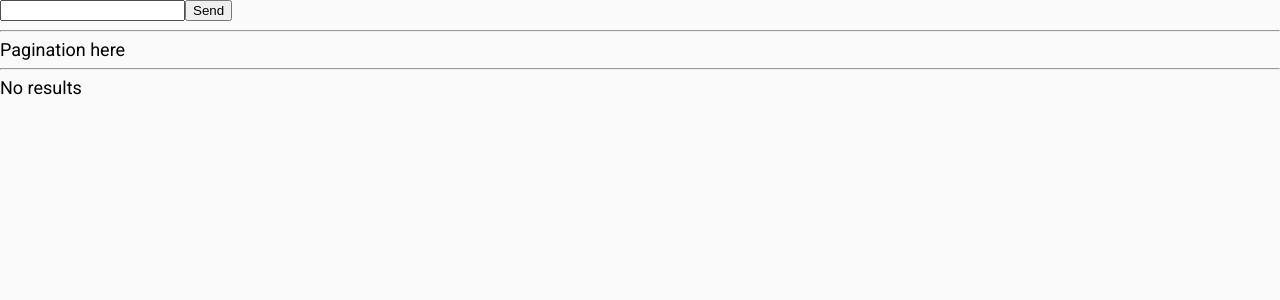
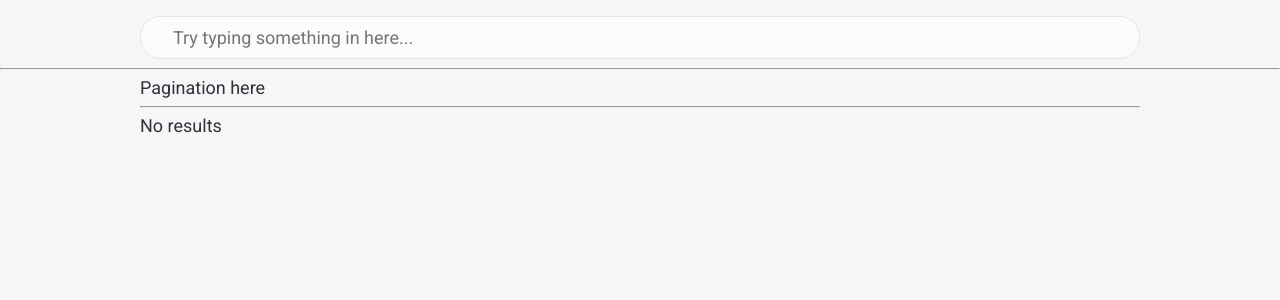
Before and after one commit to DenysIvko/search-github-repos-demo, a React (Create React App) app: page / in a window 1280 px wide. Shown: the top 300 px of the page. Built offline with nearby package versions, Linux system fonts and the light colour scheme.

Commit message:
implement AutosuggestInput component

```diff
--- a/package.json
+++ b/package.json
@@ -4,10 +4,12 @@
   "private": true,
   "dependencies": {
     "axios": "^0.19.2",
+    "classnames": "^2.2.6",
     "node-sass": "^4.13.1",
     "prop-types": "^15.7.2",
     "react": "^16.12.0",
     "react-dom": "^16.12.0",
+    "react-outside-click-handler": "^1.3.0",
     "react-paginate": "^6.3.2",
     "react-redux": "^7.2.0",
     "react-scripts": "3.4.0",
--- /dev/null
+++ b/src/components/AutosuggestInput/AutosuggestInput.js
@@ -0,0 +1,59 @@
+import React, { useState, memo } from 'react';
+import OutsideClickHandler from 'react-outside-click-handler';
+import PropTypes from 'prop-types';
+import cx from 'classnames';
+
+import './AutosuggestInput.scss';
+
+const AutosuggestInput = ({ value, placeholder, onChange, suggestions }) => {
+  const [isFocused, setIsFocused] = useState(false);
+  const shouldOpenSuggestions = isFocused && Boolean(suggestions.length);
+  return (
+    <div className="container-xs AutosuggestInput__container">
+      <OutsideClickHandler onOutsideClick={() => setIsFocused(false)}>
+        <input
+          className={cx('AutosuggestInput__input', { 'AutosuggestInput__input--focus': shouldOpenSuggestions })}
+          name="search"
+          type="text"
+          autoComplete="off"
+          value={value}
+          placeholder={placeholder}
+          onChange={(event) => {
+            setIsFocused(true);
+            onChange(event.target.value);
+          }}
+        />
+        {shouldOpenSuggestions && (
+          <ul className="AutosuggestInput__suggestions-list">
+            {suggestions.map((suggestion) => (
+              <li className="AutosuggestInput__suggestion" key={suggestion}>
+                <button
+                  onClick={() => {
+                    setIsFocused(false);
+                    onChange(suggestion);
+                  }}
+                >
+                  {suggestion}
+                </button>
+              </li>
+            ))}
+          </ul>
+        )}
+      </OutsideClickHandler>
+    </div>
+  );
+};
+
+AutosuggestInput.propTypes = {
+  suggestions: PropTypes.arrayOf(PropTypes.string),
+  value: PropTypes.string.isRequired,
+  onChange: PropTypes.func.isRequired,
+  placeholder: PropTypes.string
+};
+
+AutosuggestInput.defaultProps = {
+  suggestions: [],
+  placeholder: 'Try typing something in here...'
+};
+
+export default memo(AutosuggestInput);
--- /dev/null
+++ b/src/components/AutosuggestInput/AutosuggestInput.scss
@@ -0,0 +1,67 @@
+@import 'styles/colors';
+
+// colors
+$bg-color: $gray-100;
+$separator-color: $gray-400;
+$border-color: $gray-300;
+$shadow-color: $gray-400;
+$bg-focused-color: $gray-400;
+
+$border-radius: 20px;
+
+.AutosuggestInput__container {
+  position: relative;
+}
+
+.AutosuggestInput__input {
+  width: 100%;
+  padding: 10px 32px;
+  border: 1px solid $border-color;
+  border-radius: $border-radius;
+  outline: none;
+  background-color: $bg-color;
+}
+
+.AutosuggestInput__input--focus {
+  border-bottom-left-radius: 0;
+  border-bottom-right-radius: 0;
+  box-shadow: 0 1px 6px 0 $shadow-color;
+  border-color: transparent;
+}
+
+.AutosuggestInput__suggestions-list {
+  width: 100%;
+  position: absolute;
+  border: 0;
+  padding: 10px 0 16px 0;
+  background-color: $gray-100;
+  border-radius: 0 0 $border-radius $border-radius;
+  box-shadow: 0 4px 6px 0 $shadow-color;
+
+  &:before {
+    content: '';
+    display: block;
+    position: relative;
+    top: -10px;
+    width: 90%;
+    margin: 0 auto;
+    height: 1px;
+    background: $separator-color;
+  }
+}
+
+.AutosuggestInput__suggestion {
+  button {
+    width: 100%;
+    border: none;
+    padding: 5px 32px;
+    text-align: left;
+    background: $bg-color;
+    outline: none;
+
+    &:hover,
+    &:active {
+      background: $gray-300;
+    }
+  }
+}
--- /dev/null
+++ b/src/components/AutosuggestInput/index.js
@@ -0,0 +1,3 @@
+import AutosuggestInput from './AutosuggestInput';
+
+export default AutosuggestInput;
--- a/src/containers/Repos/Repos.js
+++ b/src/containers/Repos/Repos.js
@@ -3,14 +3,11 @@ import { connect } from 'react-redux';
 import Pagination from 'react-js-pagination';
 
 import ListItem from 'components/ListItem';
+import AutosuggestInput from 'components/AutosuggestInput';
 import { getLastResults, getQuery, setQuery, setPage, getCachedQueries, getPage } from 'reducers/repos/repos';
 import './Repos.scss';
 
 class Repos extends React.Component {
-  handleSubmit = (event) => {
-    event.preventDefault();
-  };
-
   handlePageChange = (page) => {
     this.props.setPage(page);
   };
@@ -21,38 +18,17 @@ class Repos extends React.Component {
     }
 
     return (
-      <div className="App">
-        <form action="" onSubmit={this.handleSubmit}>
-          <div>
-            <input
-              type="text"
+      <div className="Repos__container">
+        <div className="container">
+          <AutosuggestInput
+            suggestions={[...this.props.queryList, 'hello', 'world', 'etc']}
             value={this.props.query}
-              onChange={(event) => {
-                this.props.onQueryChange(event.target.value);
-              }}
+            onChange={this.props.onQueryChange}
           />
-            <button type="submit">Send</button>
         </div>
-        </form>
-        <ul>
-          {this.props.queryList.map((query) => {
-            return (
-              <li key={query}>
-                <button
-                  onClick={() => {
-                    this.props.onQueryChange(query);
-                    this.props.setPage(1);
-                  }}
-                >
-                  {query}
-                </button>
-              </li>
-            );
-          })}
-        </ul>
 
         <hr />
-
+        <div className="container">
           <div>Pagination here</div>
           {this.props.data && (
             // <ReactPaginate
@@ -92,6 +68,7 @@ class Repos extends React.Component {
             <p>No results</p>
           )}
         </div>
+      </div>
     );
   }
 }
--- a/src/containers/Repos/Repos.scss
+++ b/src/containers/Repos/Repos.scss
@@ -0,0 +1,3 @@
+.Repos__container {
+  padding: 16px 0;
+}
--- a/src/styles/colors.scss
+++ b/src/styles/colors.scss
@@ -1,3 +1,12 @@
-$grey: #fafafa;
 $blue: #1a0dab;
 $purple: #609;
+$white: #fff;
+
+//Gray
+$gray-700: #303236;
+$gray-600: #6a6d75;
+$gray-500: #b1b5bd;
+$gray-400: #d3d5db;
+$gray-300: #e4e6eb;
+$gray-200: #f5f6f8;
+$gray-100: #fafbfc;
--- a/src/styles/index.scss
+++ b/src/styles/index.scss
@@ -4,15 +4,17 @@
 @import 'variables';
 @import 'helpers';
 
+* {
+  box-sizing: border-box;
+}
+
 html,
 body {
-  font-family: $roboto;
-  font-size: $font-size-4;
-  font-weight: $font-weight-regular;
   -webkit-font-smoothing: antialiased;
   -moz-osx-font-smoothing: grayscale;
-  background: $grey;
+  background: $gray-200;
   min-height: 100%;
+  color: $gray-700;
 }
 
 a {
@@ -26,3 +28,11 @@ a {
     color: $purple;
   }
 }
+
+html,
+button,
+input {
+  font-family: $roboto;
+  font-size: $font-size-4;
+  font-weight: $font-weight-regular;
+}
```
Also changed, not shown: 2 other files (tests, documents, lock files or other folders). Lines whose indentation alone changed are shown as unchanged.
